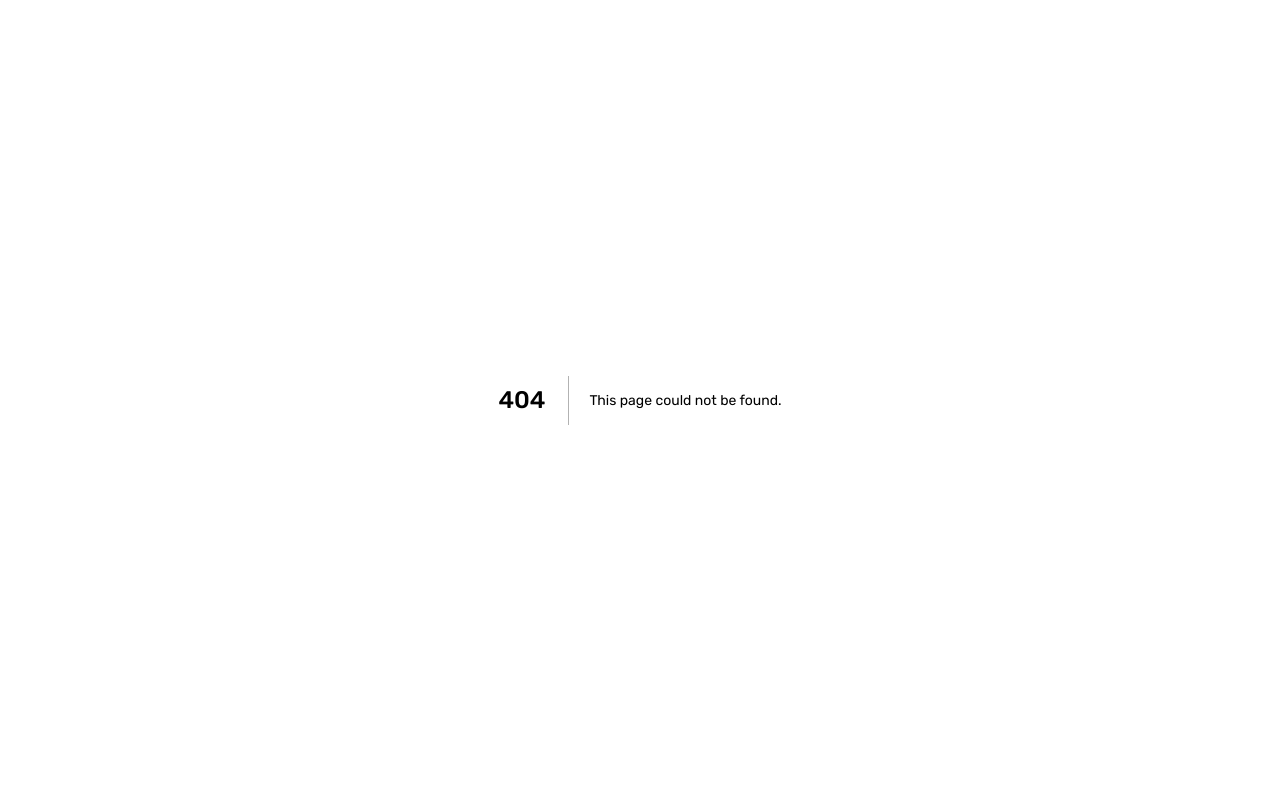
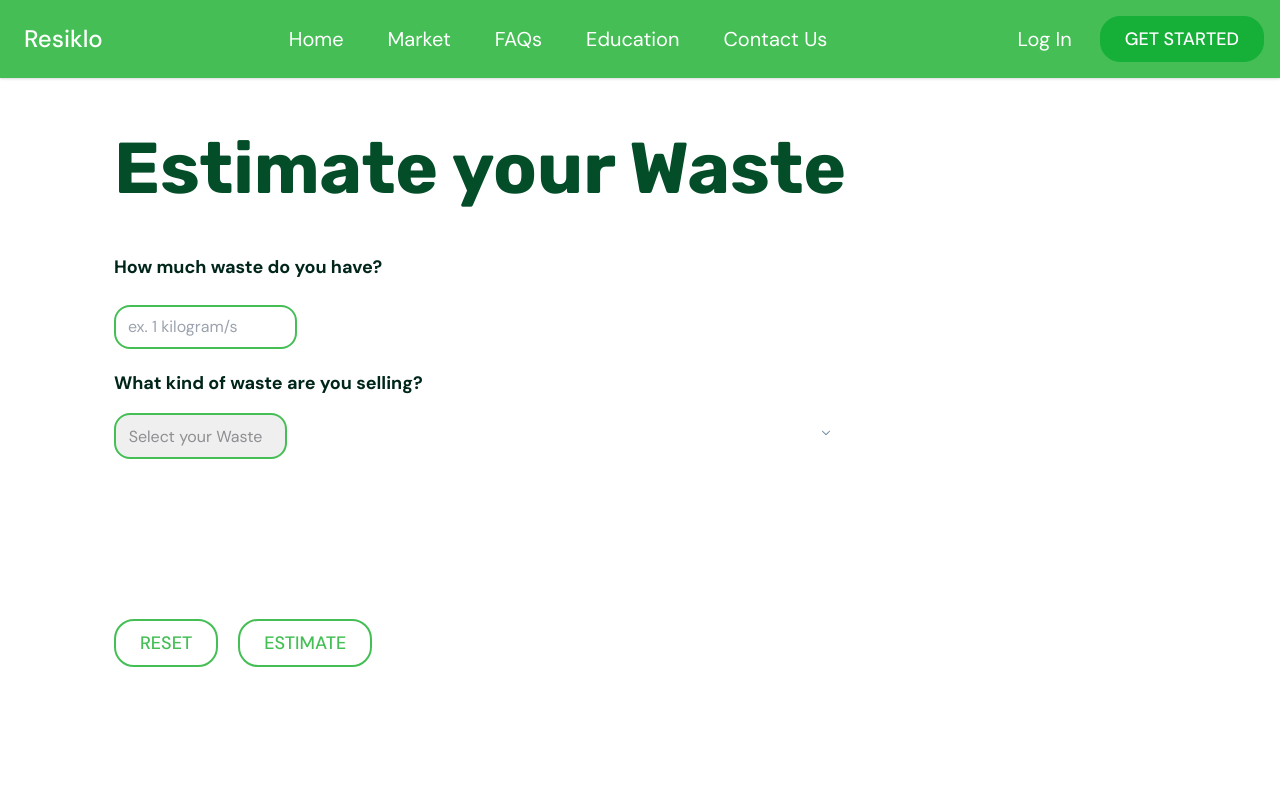
Before and after one commit to khasmir04/resiklo-app, a Next.js app: page /estimator in a window 1280 px wide. Before the commit this address had no page. Shown: the top 800 px of the page. Built offline with nearby package versions, Linux system fonts and the light colour scheme.

Commit message:
Added estimator.js

```diff
--- a/components/Buttons/OutlineGreen.js
+++ b/components/Buttons/OutlineGreen.js
@@ -2,7 +2,7 @@ const OutlineGreen = (props) => {
   return (
     <a
       href={props.link}
-      className="inline-flex text-primary bg-transparent border border-primary py-2 px-6 focus:outline-none hover:bg-primary hover:text-white rounded-[20px] text-lg font-medium uppercase"
+      className="inline-flex text-primary bg-transparent border-2 border-primary py-2 px-6 focus:outline-none hover:bg-primary hover:text-white rounded-[20px] text-lg font-medium uppercase"
     >
       {props.children}
     </a>
--- a/components/Input/FormInput.js
+++ b/components/Input/FormInput.js
@@ -2,9 +2,9 @@ import React from "react";
 
 const FormInput = (props) => {
   return (
-    <div className="flex flex-col mb-5 mr-3 w-full lg:w-3/12 mr-14">
+    <div className="flex flex-col mb-5 w-full lg:w-3/12 mr-14">
       <label
-        className="font-dmsans font-bold text-black text-lg font-medium mb-2"
+        className="font-dmsans text-black text-lg font-bold mb-2"
         htmlFor={props.label}
       >
         {props.label}
--- /dev/null
+++ b/pages/estimator.js
@@ -0,0 +1,56 @@
+import React from "react";
+import OutlineGreen from "../components/Buttons/OutlineGreen";
+import LayoutHome from "../components/Layout/LayoutHome";
+import FormInput from "../components/Input/FormInput";
+
+const estimator = () => {
+  return (
+    <div id="estimator">
+      <LayoutHome>
+        <div className="flex items-center lg:flex-col justify-center h-screen w-9/12">
+          <div className="flex flex-col">
+            <h2 className="font-rubik font-bold text-primary-dark text-7xl mb-12">
+              Estimate your Waste
+            </h2>
+            <p className="font-dmsans font-bold text-black text-lg mb-4">
+              How much waste do you have?
+            </p>
+            <FormInput type="number" placeholder="ex. 1 kilogram/s"></FormInput>
+            <p className="font-dmsans font-bold text-black text-lg mb-4">
+              What kind of waste are you selling?
+            </p>
+            <div class="relative inline-flex">
+              <svg
+                class="w-2 h-2 absolute top-0 right-0 m-4 pointer-events-none"
+                xmlns="http://www.w3.org/2000/svg"
+                viewBox="0 0 412 232"
+              >
+                <path
+                  d="M206 171.144L42.678 7.822c-9.763-9.763-25.592-9.763-35.355 0-9.763 9.764-9.763 25.592 0 35.355l181 181c4.88 4.882 11.279 7.323 17.677 7.323s12.796-2.441 17.678-7.322l181-181c9.763-9.764 9.763-25.592 0-35.355-9.763-9.763-25.592-9.763-35.355 0L206 171.144z"
+                  fill="#648299"
+                  fill-rule="nonzero"
+                />
+              </svg>
+              <select
+                class="border-2 border-primary rounded-2xl py-2 px-3 focus:outline-none appearance-none"
+                placeholder="Select your Waste"
+              >
+                <option>Select your Waste</option>
+                <option>Plastics</option>
+                <option>Bottles</option>
+                <option>Papers</option>
+              </select>
+            </div>
+            <div className="flex gap-5 mt-40">
+              <OutlineGreen>reset</OutlineGreen>
+              <OutlineGreen>estimate</OutlineGreen>
+            </div>
+          </div>
+          <div className="flex flex-col bg-gray w-3/12"></div>
+        </div>
+      </LayoutHome>
+    </div>
+  );
+};
+
+export default estimator;
--- a/public/styles/globals.css
+++ b/public/styles/globals.css
@@ -22,6 +22,11 @@ h3 {
 #map input::placeholder {
   color: #45bf55;
 }
+
+#estimator select {
+  color: #8e8e93;
+}
+
 .slick-slide > div {
   margin: 0 10px;
 }
```
